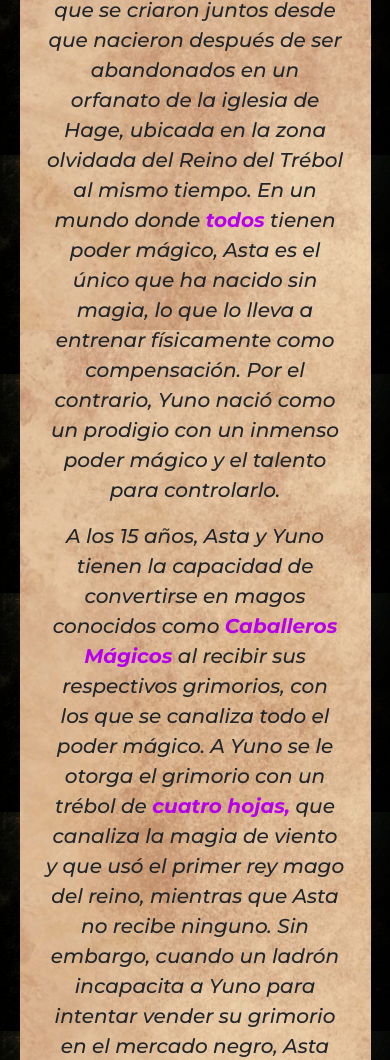
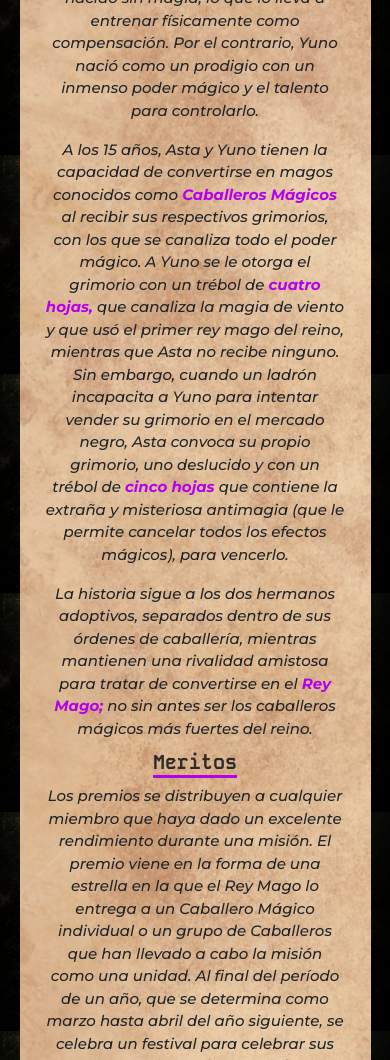
Before and after one commit to Lucas-Tejerina/Proyecto-Final-Tejerina, a website: page index.html in a window 390 px wide. Shown: the part 940-2000 px from the top of the page. Drawn offline with nearby package versions, Linux system fonts and the light colour scheme.

Commit message:
se ajusto el tamaño de las letras al pasar a responsive

```diff
--- a/scss/views/_home.scss
+++ b/scss/views/_home.scss
@@ -13,3 +13,13 @@
     font-size: 20px;
     list-style: none;
 }
+
+@media (max-width: 576px) {
+    h2, h3, h4 {
+        font-size: 20px;
+    }
+
+    p {
+        font-size: 15px;
+    }
+}
```
Also changed, not shown: css/main.css, 1 other file.
